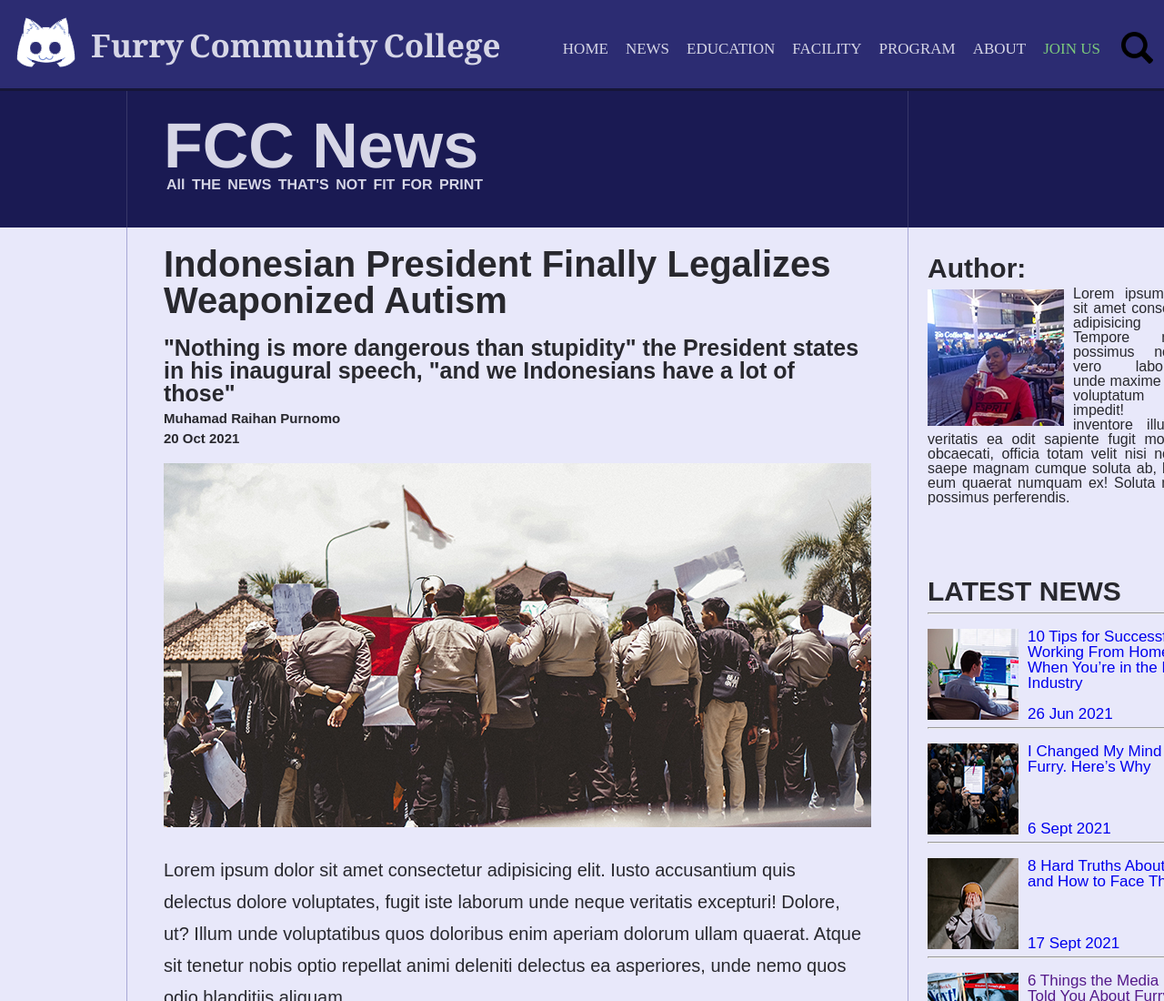
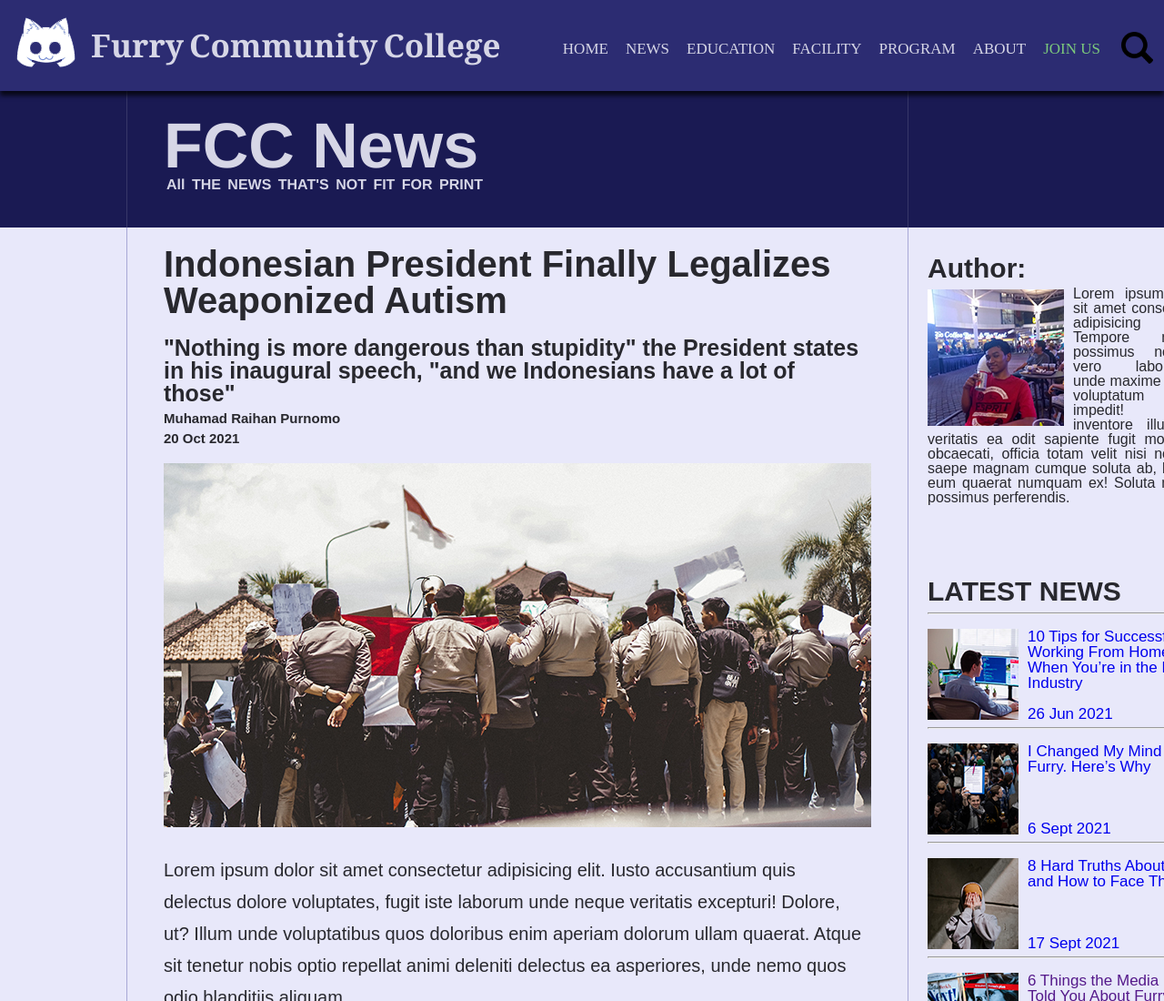
Before and after one commit to EriSetyawan166/web-artikel, a plain HTML site: page index.html in a window 1280 px wide. Shown: the top 1100 px of the page at 91% size. Drawn offline with Linux system fonts and the light colour scheme.

Commit message:
Add files via upload

```diff
--- a/style.css
+++ b/style.css
@@ -49,7 +49,6 @@ table {
 
 body {
     background-color: rgb(232, 232, 250);;
-
 }
 
 header {
@@ -58,9 +57,9 @@ header {
     position: fixed;
     left: 0;
     right: 0;
-    border-bottom: 3px solid rgb(22, 22, 56);
     box-sizing: border-box;
     z-index: 9999;
+    box-shadow: 0 5px 5px rgba(0, 0, 0, .75);
 }
 
 .container{
```
